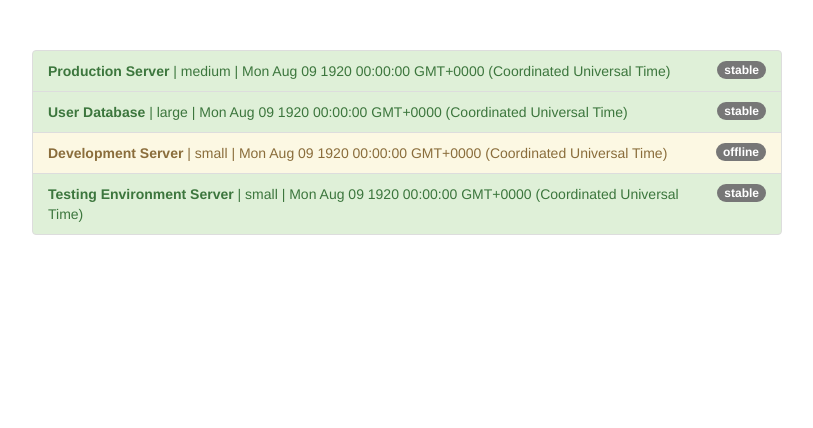
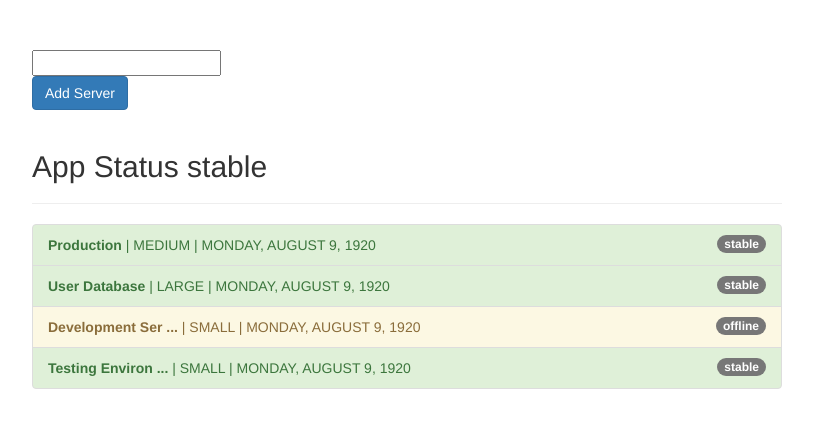
Before and after one commit to Greedion/Angular-Project, an Angular app: page / in a window 1280 px wide. Shown: the top 428 px of the page, without its empty margins (233-1046 px from the left). Built offline with nearby package versions, Linux system fonts and the light colour scheme.

Commit message:
Pipes end section

```diff
--- a/src/app/app.component.html
+++ b/src/app/app.component.html
@@ -1,16 +1,24 @@
 <div class="container">
   <div class="row">
     <div class="col-xs-12 col-sm-10 col-md-8 col-sm-offset-1 col-md-offset-2">
+      <input type="text" [(ngModel)]="filteredStatus">
+      <br>
+      <button class="btn btn-primary" (click)="onAddServer()">Add Server</button>
+      <br><br>
+      <h2>App Status {{ appStatus | async }}</h2>
+      <hr>
       <ul class="list-group">
         <li
           class="list-group-item"
-          *ngFor="let server of servers"
+          *ngFor="let server of servers | filter: filteredStatus:'status'"
           [ngClass]="getStatusClasses(server)">
           <span
             class="badge">
             {{ server.status }}
           </span>
-          <strong>{{ server.name }}</strong> | {{ server.instanceType }} | {{ server.started }}
+          <strong>{{ server.name | shorten: 15}}</strong> |
+          {{ server.instanceType | uppercase }} |
+          {{ server.started | date:'fullDate' | uppercase }}
         </li>
       </ul>
     </div>
--- a/src/app/app.component.ts
+++ b/src/app/app.component.ts
@@ -6,10 +6,15 @@
   styleUrls: ['./app.component.css']
 })
 export class AppComponent {
+  appStatus = new Promise((resolve, reject) => {
+    setTimeout(() => {
+      resolve('stable');
+    },2000);
+  });
   servers = [
     {
       instanceType: 'medium',
-      name: 'Production Server',
+      name: 'Production',
       status: 'stable',
       started: new Date(15, 1, 2017)
     },
@@ -32,6 +37,7 @@
       started: new Date(15, 1, 2017)
     }
   ];
+  filteredStatus = '';
   getStatusClasses(server: {instanceType: string, name: string, status: string, started: Date}) {
     return {
       'list-group-item-success': server.status === 'stable',
@@ -39,4 +45,13 @@
       'list-group-item-danger': server.status === 'critical'
     };
   }
+
+  onAddServer(){
+    this.servers.push({
+      instanceType: 'small',
+      name: 'New Server',
+      status: 'stable',
+      started: new Date (15, 1, 2017)
+    });
+  }
 }
--- /dev/null
+++ b/src/app/filter.pipe.ts
@@ -0,0 +1,22 @@
+import { Pipe, PipeTransform } from '@angular/core';
+
+@Pipe({
+  name: 'filter',
+  pure: false
+})
+export class FilterPipe implements PipeTransform {
+
+  transform(value: any, filterString: string, propName: string): any {
+     if(value.length === 0 || filterString === ''){
+       return value;
+     }
+     const resultArray = [];
+     for(const item of value){
+       if (item[propName] === filterString){
+          resultArray.push(item);
+       }
+     }
+     return resultArray;
+  }
+
+}
--- /dev/null
+++ b/src/app/shorten.pipe.ts
@@ -0,0 +1,16 @@
+import { Pipe, PipeTransform } from "@angular/core";
+
+@Pipe({
+    name: 'shorten'
+})
+export class ShortenPipe implements PipeTransform {
+   transform(value: any, limit: number){
+       if(value.length > limit){
+        return value.substr(0, limit) + ' ...';
+       }
+       else {
+           return value;
+       }
+    }
+
+}
```
Also changed, not shown: src/app/app.module.ts (+5 -3 lines).
